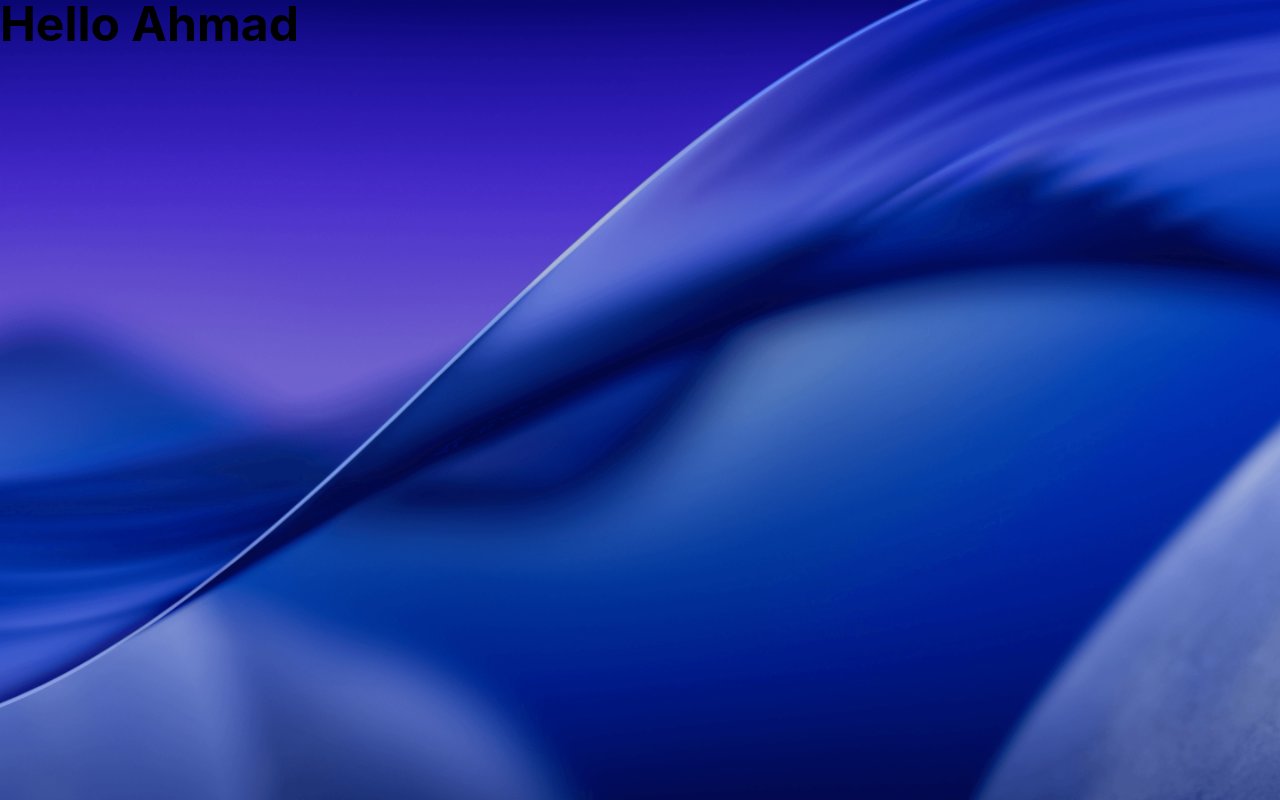
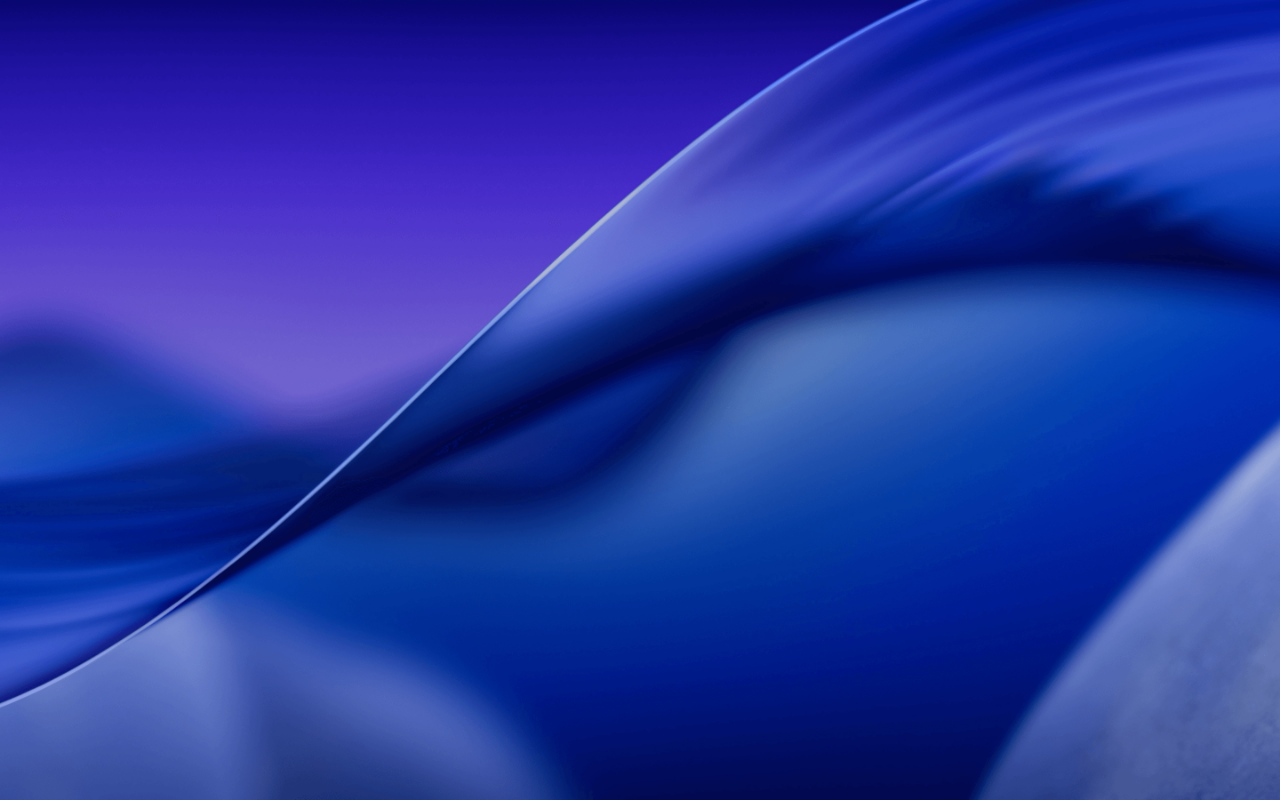
Before and after one commit to AhmadAli-68/MacOS-Style-Portfolio, a React (Vite) app: page / in a window 1280 px wide. Built offline with nearby package versions, Linux system fonts and the light colour scheme; a web font is replaced by a local one.

Commit message:
Implement the absolute imports pattern e.g. @components/something etc

```diff
--- a/src/App.jsx
+++ b/src/App.jsx
@@ -1,8 +1,10 @@
+import Navbar from '@components/Navbar'
+
 const App = () => {
   return (
-    <div>
-      <h1 className='text-5xl font-bold'>Hello Ahmad</h1>
-    </div>
+    <main>
+      <Navbar />
+    </main>
   )
 }
 
--- /dev/null
+++ b/src/components/Navbar.jsx
@@ -0,0 +1,9 @@
+const Navbar = () => {
+  return (
+    <div>
+
+    </div>
+  )
+}
+
+export default Navbar
--- a/vite.config.js
+++ b/vite.config.js
@@ -1,6 +1,8 @@
 import { defineConfig } from 'vite'
 import react from '@vitejs/plugin-react'
 import tailwindcss from '@tailwindcss/vite'
+import { resolve, dirname } from 'path'
+import { fileURLToPath } from 'url'
 
 // https://vite.dev/config/
 export default defineConfig({
@@ -8,4 +10,14 @@ export default defineConfig({
     react(),
     tailwindcss()
   ],
+
+  resolve: {
+    alias: {
+      '@components': resolve(dirname(fileURLToPath(import.meta.url)), 'src/components'),
+      '@constants': resolve(dirname(fileURLToPath(import.meta.url)), 'src/constants'),
+      '@store': resolve(dirname(fileURLToPath(import.meta.url)), 'src/store'),
+      '@hoc': resolve(dirname(fileURLToPath(import.meta.url)), 'src/hoc'),
+      '@windows': resolve(dirname(fileURLToPath(import.meta.url)), 'src/windows'),
+    }
+  }
 })
```
Also changed, not shown: jsconfig.json (added, +13 -0 lines).
